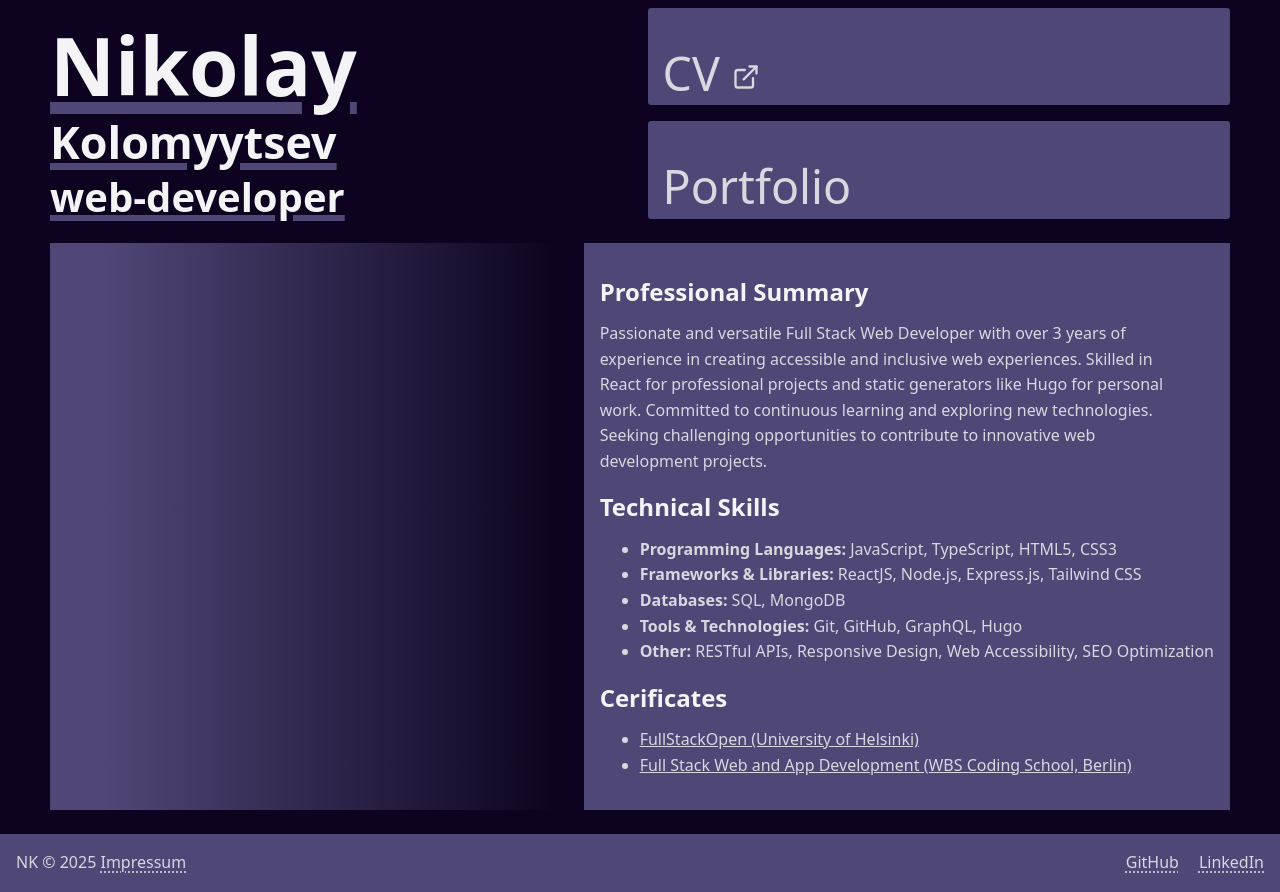
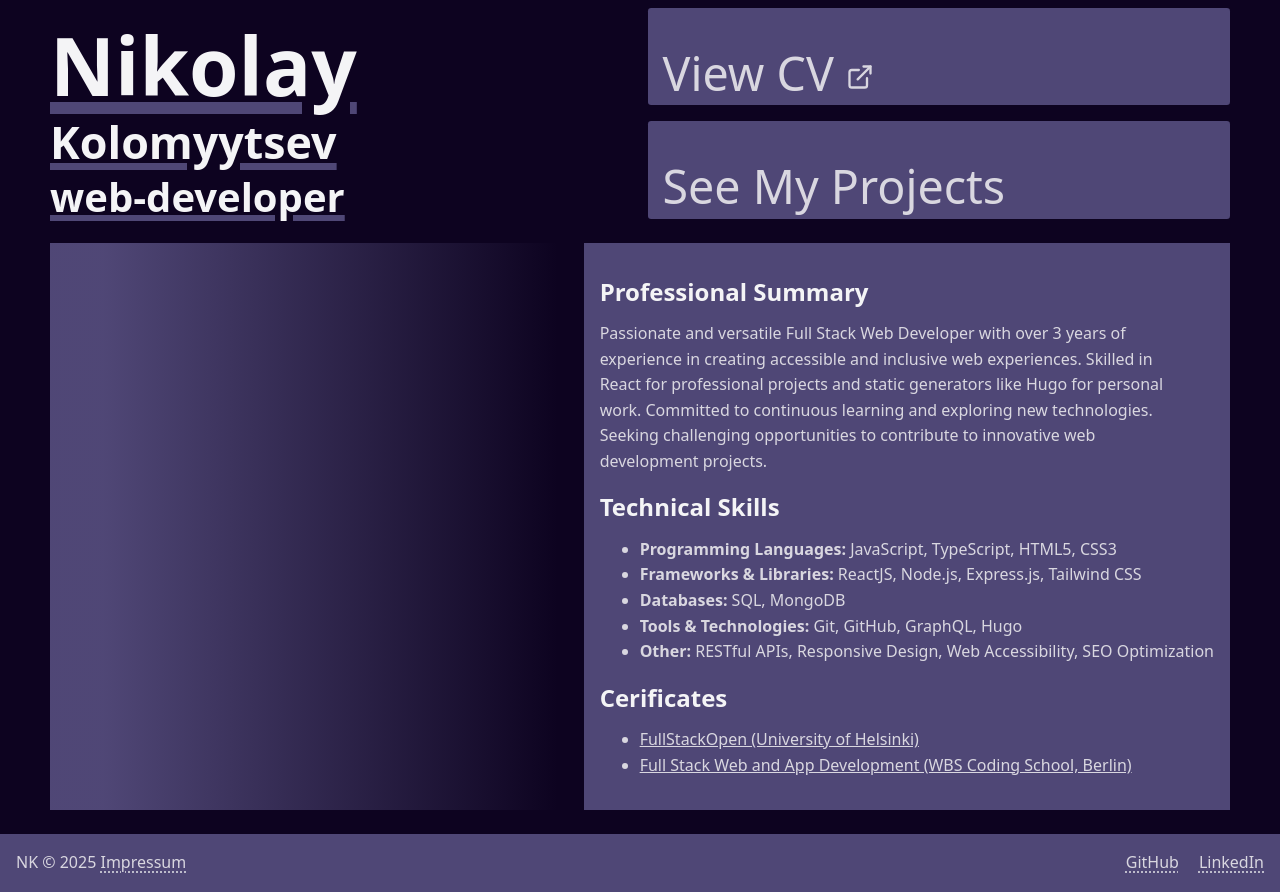
Before and after one commit to Kolya-YA/cv-portfolio.plus360, an Astro site: page / in a window 1280 px wide. Built offline with nearby package versions, Linux system fonts and the light colour scheme; Astro itself is replaced by a stand-in of ours.

Commit message:
refactor: update CV link in Header component and improve formatting

```diff
--- a/src/components/Header.astro
+++ b/src/components/Header.astro
@@ -14,9 +14,13 @@ import ExtLinkSvg from "./ExtLinkSvg.astro";
 
         <nav>
             <ul>
-                <li><a href="https://docs.google.com/document/d/1nvcHyyC7EgDRjdxzbxnbQUtI50-bjoz6oYXD4xOuCOo/preview" target="_blank"><span>CV <ExtLinkSvg size="28" /></span></a></li>
-                <!-- <li><a href="https://docs.google.com/document/d/1nvcHyyC7EgDRjdxzbxnbQUtI50-bjoz6oYXD4xOuCOo/export?format=pdf" target="_blank"><span>CV download<ExtLinkSvg size="28" /></span></a></li> -->
-                <li><a href="/portfolio/">Portfolio</a></li>
+                <li>
+                    <a
+                        href="https://docs.google.com/document/d/1nvcHyyC7EgDRjdxzbxnbQUtI50-bjoz6oYXD4xOuCOo/preview"
+                        target="_blank"><span>View CV <ExtLinkSvg size="28" /></span>
+                    </a>
+                </li>
+                <li><a href="/portfolio/">See My Projects</a></li>
             </ul>
         </nav>
     </div>
@@ -97,7 +101,7 @@ import ExtLinkSvg from "./ExtLinkSvg.astro";
             text-decoration: none;
             color: currentColor;
             background-color: var(--clr-block-bg);
-            border-radius: .2rem;
+            border-radius: 0.2rem;
             transition: color 0.3s;
 
             &:hover,
@@ -106,5 +110,4 @@ import ExtLinkSvg from "./ExtLinkSvg.astro";
             }
         }
     }
-
 </style>
```
